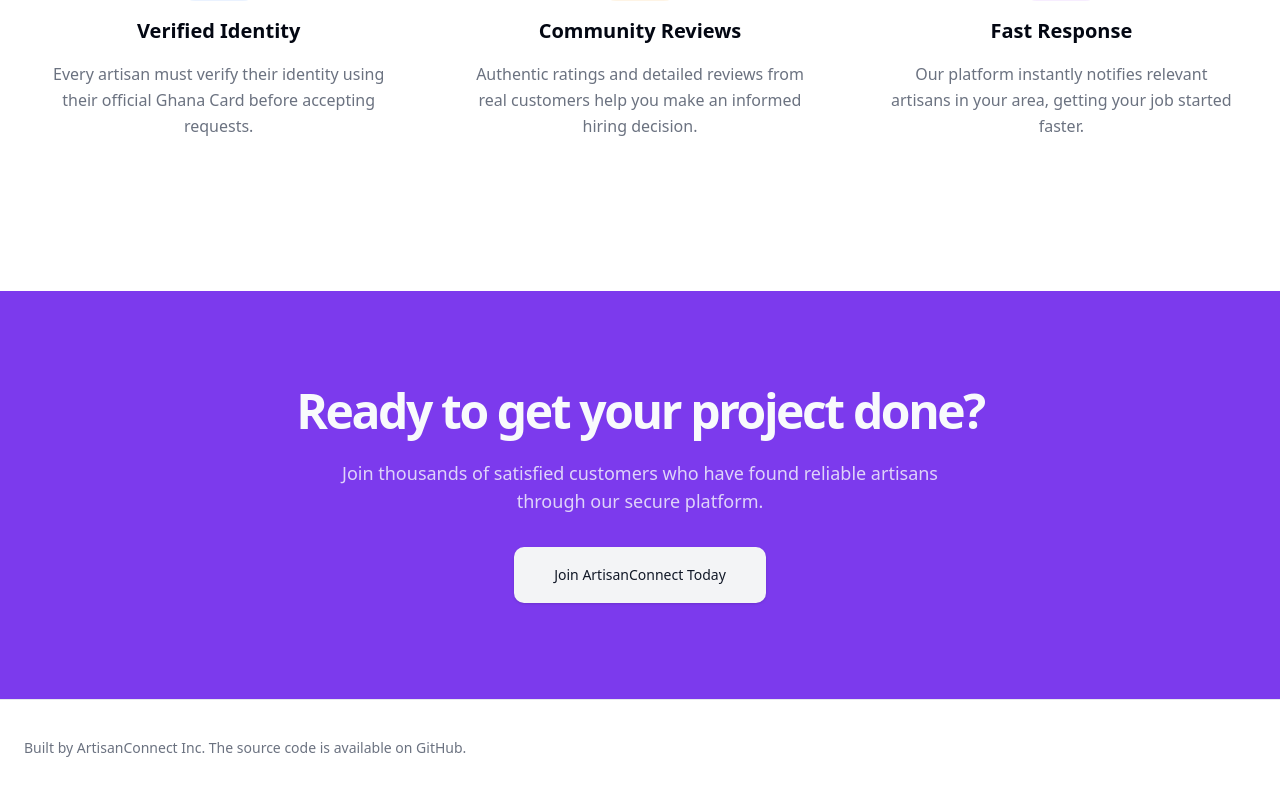
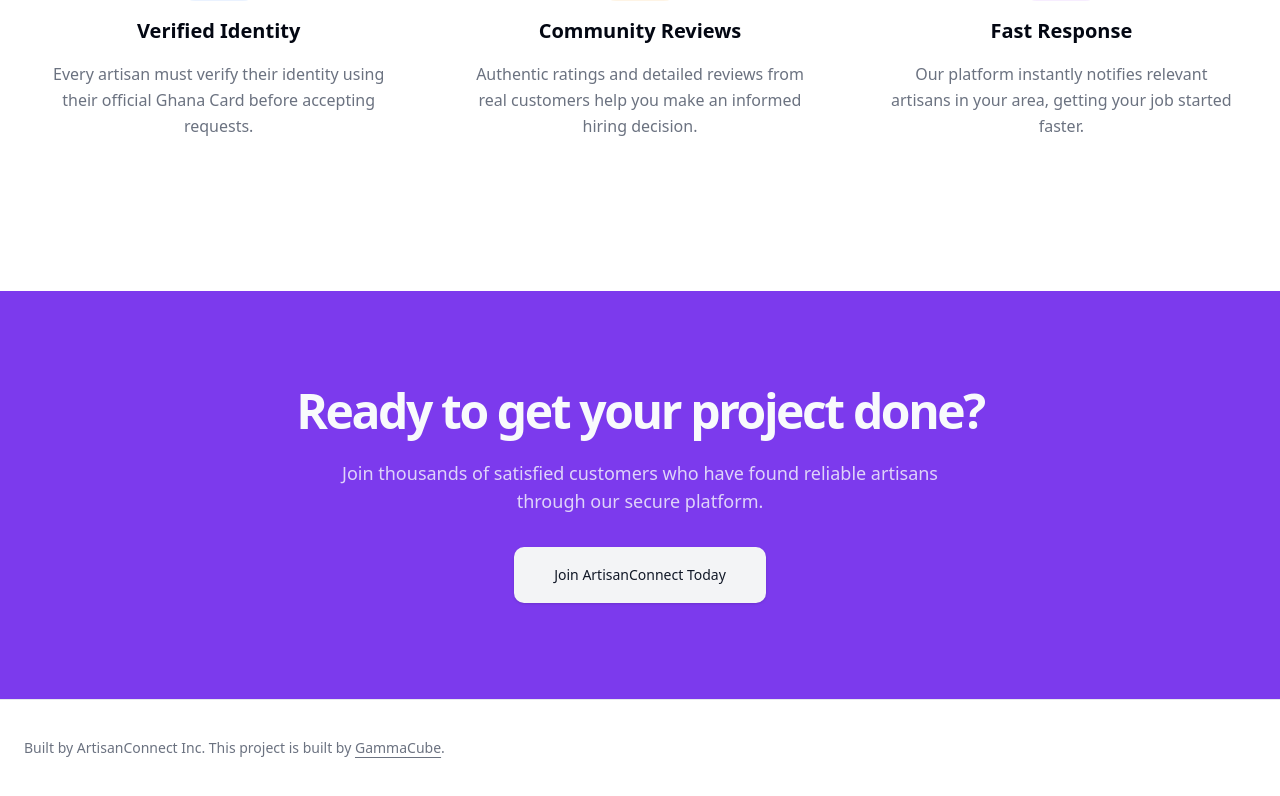
Before and after one commit to Tony-Stone-Code/artisan_connect, a Next.js app in the folder apps/web/: page / in a window 1280 px wide. Shown: the part 1694-2490 px from the top of the page. Built offline with nearby package versions, Linux system fonts and the light colour scheme; no server answers.

Commit message:
feat: Add GammaCube attribution to footer

```diff
--- a/apps/web/src/app/(marketing)/layout.tsx
+++ b/apps/web/src/app/(marketing)/layout.tsx
@@ -136,7 +136,7 @@
       <footer className="border-t py-6 md:py-0">
         <div className="container mx-auto flex flex-col items-center justify-between gap-4 md:h-24 md:flex-row px-4 md:px-6">
           <p className="text-center text-sm leading-loose text-muted-foreground md:text-left">
-            Built by ArtisanConnect Inc. The source code is available on GitHub.
+            Built by ArtisanConnect Inc. This project is built by <a href="https://gammacube.vercel.app" target="_blank" rel="noreferrer" className="font-medium underline underline-offset-4 hover:text-primary transition-colors">GammaCube</a>.
           </p>
         </div>
       </footer>
```
